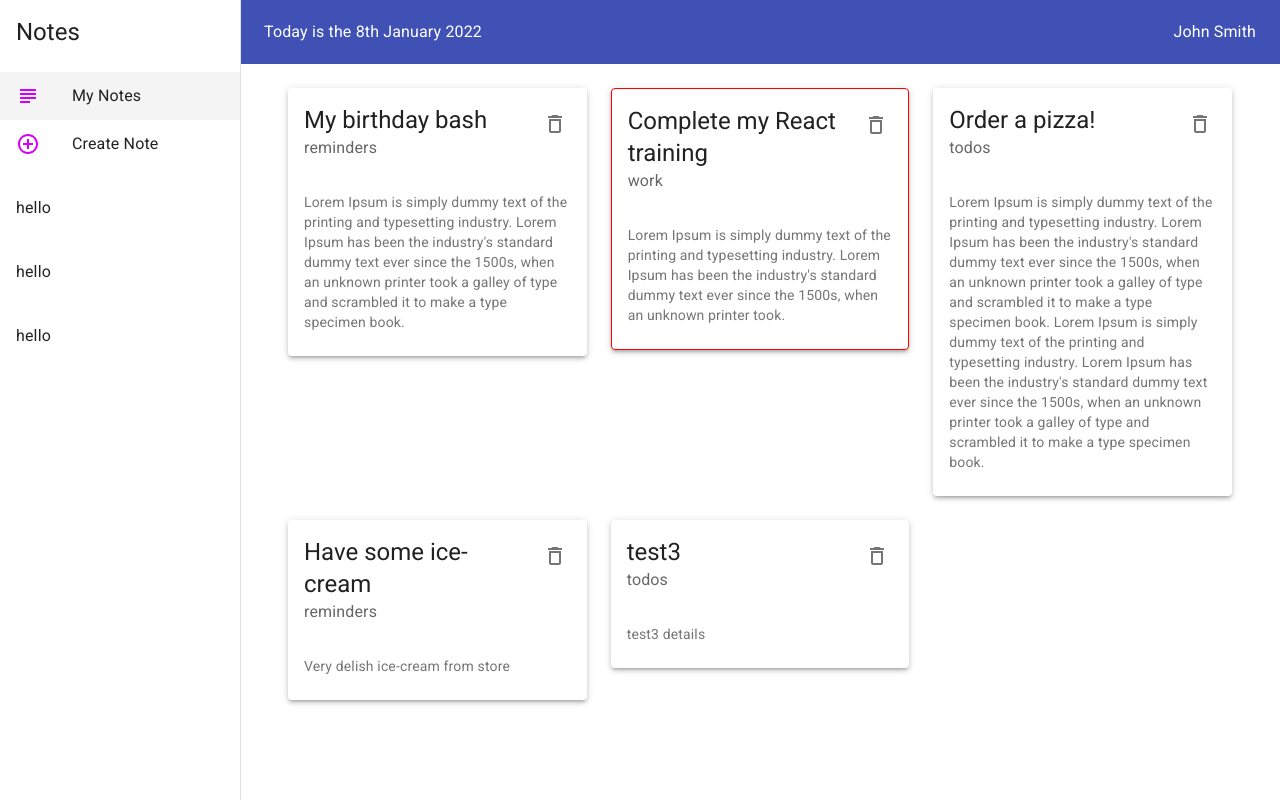
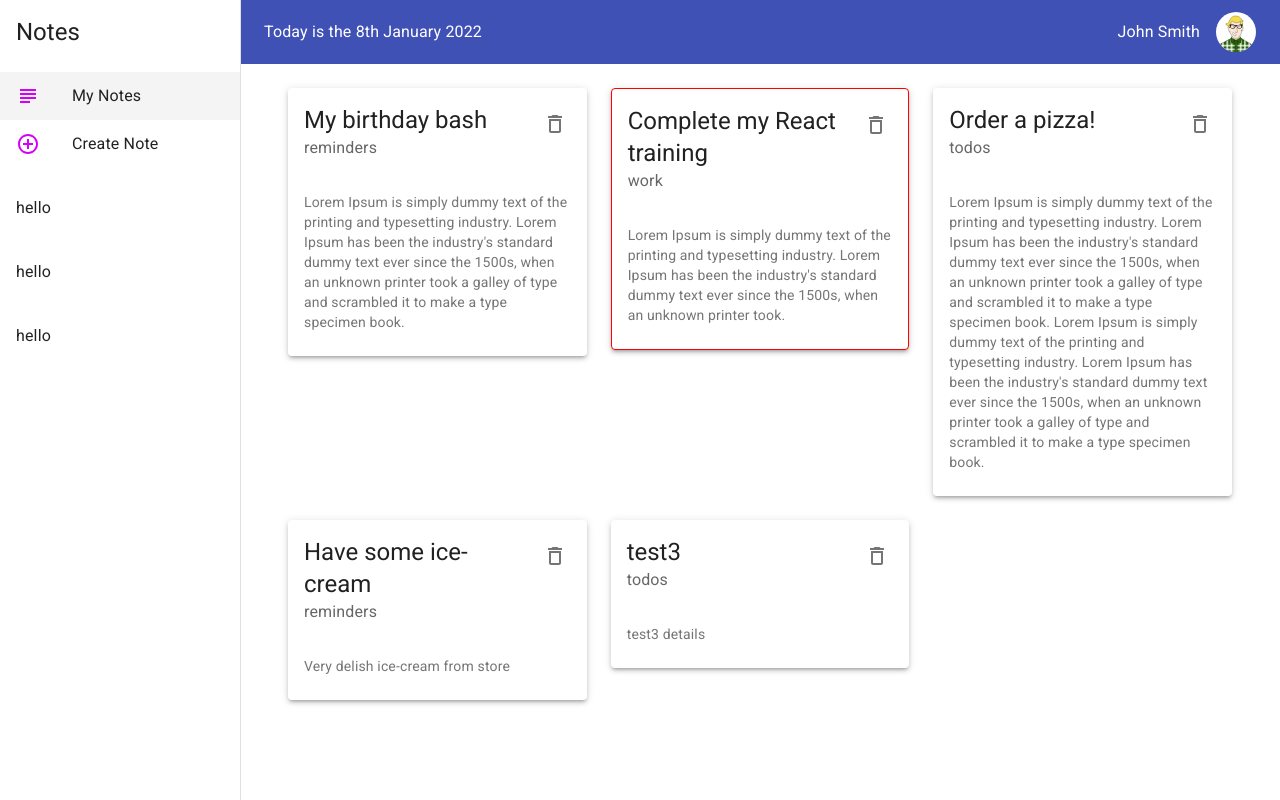
Before and after one commit to romankolivashko/material-notebook, a React (Create React App) app: page / in a window 1280 px wide. Built offline with nearby package versions, Linux system fonts and the light colour scheme; data requests are answered from the project's data file.

Commit message:
Added and styled user avatar

```diff
--- a/src/components/Layout.js
+++ b/src/components/Layout.js
@@ -11,7 +11,8 @@ import { AddCircleOutlineOutlined, SubjectOutlined } from "@mui/icons-material";
 import { useHistory, useLocation } from "react-router-dom";
 import AppBar from "@material-ui/core/AppBar";
 import Toolbar from "@material-ui/core/Toolbar";
-import { format } from 'date-fns'
+import { format } from 'date-fns';
+import { Avatar } from "@material-ui/core";
 
 const drawerWidth = 240;
 
@@ -43,6 +44,10 @@ const useStyles = makeStyles((theme) => {
     toolbar: theme.mixins.toolbar,
     date: {
       flexGrow: 1
+    },
+    avatar: {
+      marginLeft: theme.spacing(2),
+      backgroundColor: '#fff'
     }
   };
 });
@@ -76,6 +81,7 @@ export default function Layout({ children }) {
           <Typography>
             John Smith
           </Typography>
+          <Avatar src="/jake.svg" className={classes.avatar} />
         </Toolbar>
       </AppBar>
 
```
Also changed, not shown: public/jake.svg (added).
